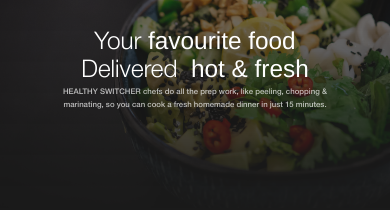
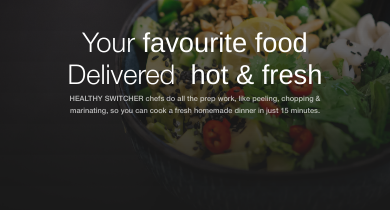
Before and after one commit to zoomser/Healthy-food, a plain HTML site: page index.html in a window 390 px wide. Shown: the part 62-272 px from the top of the page. Drawn offline with nearby package versions, Linux system fonts and the light colour scheme.

Commit message:
Add files via upload

```diff
--- a/index.html
+++ b/index.html
@@ -35,9 +35,10 @@
             <p class="picture_big_txt"><span class="txt_span_your">Your </span> favourite food
             <pre class="picture_big_txt_pre"><span class="txt_span_delivered">Delivered</span>  hot & fresh</pre>
              </p>
+             <p class="annotation_txt">HEALTHY SWITCHER chefs do all the prep work, like peeling, chopping & <pre class="annotation_txt_pre">marinating, so you can cook a fresh homemade dinner in just 15 minutes.</pre></p>
         </div>
-        <p class="annotation_txt">HEALTHY SWITCHER chefs do all the prep work, like peeling, chopping & <pre class="annotation_txt_pre">marinating, so you can cook a fresh homemade dinner in just 15 minutes.</p>
-    </header></pre>
+
+    </header>
     <main>
 
     </main>
--- a/style.css
+++ b/style.css
@@ -13,7 +13,7 @@ body{
 
 @media  (min-width:360px) and (max-width:915px) {
 body{
-background-color: rgb(26, 26, 26);;
+background-color: rgb(26, 26, 26);
 }
     /* HEALTHY SWITCHER */
 .logo_healty_txt{
@@ -52,7 +52,7 @@ background-color: rgb(26, 26, 26);;
     align-items: center;
     display: flex;
     flex-direction: column;
-    background-color: rgb(36, 35, 35);
+    background-color: rgba(26, 26, 26, 0.97);
     width: 100%;
     height: 260px;
     position: absolute;
@@ -96,7 +96,7 @@ main{
 }
 .picture_big{
     width: 100%;
-    height: 270px;
+    height: 600px;
     background: url("img/placeholder.png")no-repeat;
     background-size: contain;
     background-attachment: fixed;
@@ -104,14 +104,14 @@ main{
 .picture_big_txt{
     color: rgb(255, 255, 255);
     font-family: Helvetica Neue;
-    font-size: 6.25vw;
+    font-size: 7vw;
     font-weight: 200;
     margin-top: 30px;
 }
 .picture_big_txt_pre{
     color: rgb(255, 255, 255);
     font-family: Helvetica Neue;
-    font-size: 6.25vw;
+    font-size: 7vw;
     font-weight: 200;
 }
 .picture_big_txt_all{
@@ -122,27 +122,25 @@ main{
 .txt_span_your{
     color: rgb(255, 255, 255);
     font-family: Helvetica Neue Cyr;
-    font-size: 6.25vw;
+    font-size: 7vw;
 }
 .txt_span_delivered{
     color: rgb(255, 255, 255);
     font-family: Helvetica Neue Cyr;
-    font-size: 6.25vw;
+    font-size: 7vw;
 }
 .annotation_txt{
-    color: rgb(255, 255, 255);
+    color: rgba(255, 255, 255, 0.7);
     font-family: Helvetica Neue;
-    font-size: 2vw;
+    font-size: 1.9vw;
     text-align: center;
     margin-top: 5px;
-    opacity: 0.7;
 }
 .annotation_txt_pre{
-    color: rgb(255, 255, 255);
+    color: rgba(255, 255, 255, 0.7);
     font-family: Helvetica Neue;
-    font-size: 2vw;
+    font-size: 1.9vw;
     text-align: center;
     margin-top: 5px;
-    opacity: 0.7;
 }
 }
```
